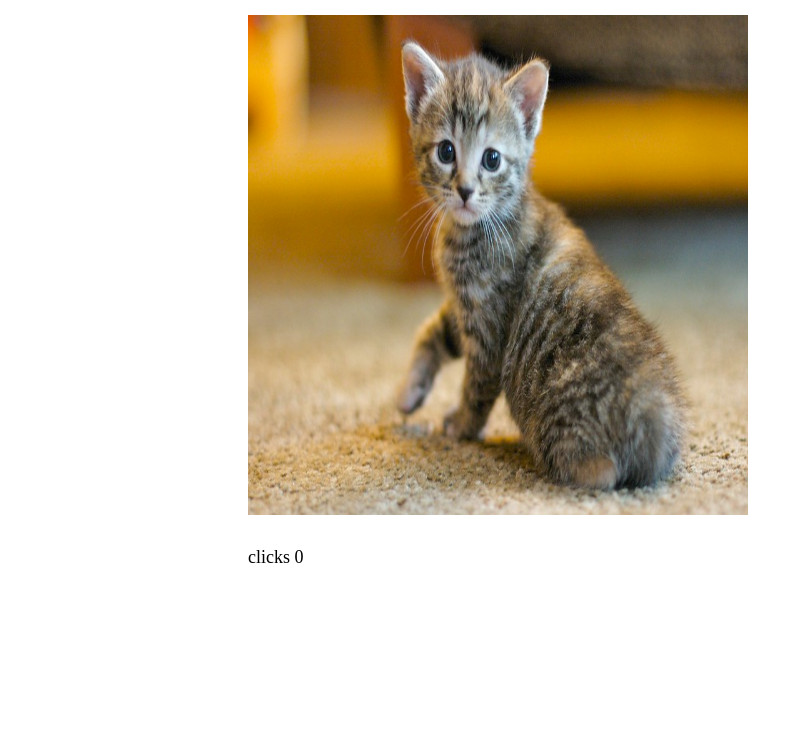
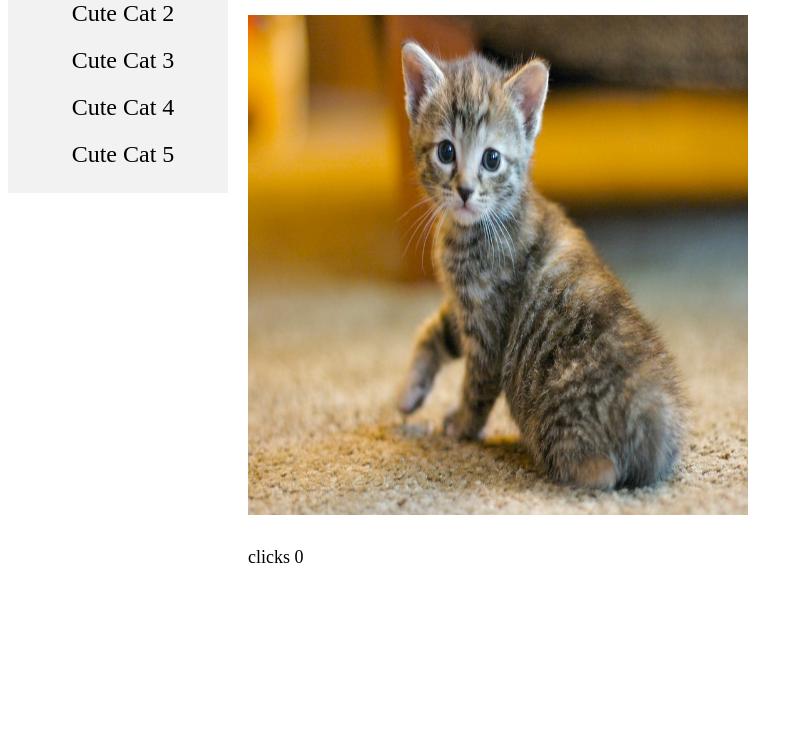
Before and after one commit to dglynn/cat-clicker, a plain HTML site: page index.html in a window 1280 px wide. Shown: the part 70-800 px from the top of the page, without its empty margins (0-803 px from the left). Drawn offline with Linux system fonts and the light colour scheme.

Commit message:
feature: Create a dynamic ul with the cat list

```diff
--- a/index.html
+++ b/index.html
@@ -9,13 +9,7 @@
   </head>
   <body>
     <div class="cat-list">
-      <ul>
-        <!-- <li class="cat-name">Cute Cat 1</li>
-        <li class="cat-name">Cute Cat 2</li>
-        <li class="cat-name">Cute Cat 3</li>
-        <li class="cat-name">Cute Cat 4</li>
-        <li class="cat-name">Cute Cat 5</li> -->
-      </ul>
+      <!-- The dynamic ul with the catList items will be added here -->
     </div>
     <div class="cat-display">
       <h2 class="cat-name-header"></h2>
--- a/index.js
+++ b/index.js
@@ -1,8 +1,4 @@
-// MVC layout
-// controller speaks to the model to get data
-// controller speaks to the view to decide what to show to the client(api/webpage/what you see in the cli output)
-// Write a new cmd line version of the app, which is a new view
-
+// Cat Clicker
 // Model
 // Cat data
 const cats = [
@@ -33,22 +29,24 @@ function updateCatDisplay(cat) {
 // Controller
 // Function to initialize cat list
 function initializeCatList() {
-  //let catListItems = cats //document.querySelectorAll(".cat-name");
   let catList = document.querySelector(".cat-list"); // Get the cat list element
+  // create a dynamic unordered list for the cat list view
   let unorderedList = document.createElement("ul");
-  //<li class="cat-name">Cute Cat 2</li>;
-  // add the class-name and the text contents to the li
-  // after the loop put the ul into the dom need to have an id/class so it know where it goes
   cats.forEach(function (cat, index) {
+    // Create the list items to hold the cat list
     let listElements = document.createElement("li");
+    // Add the list items ts to unordered list
     unorderedList.append(listElements);
-    listElements.append("");
+    // Add the attribute: class to the cat list
+    listElements.setAttribute("class", "cat-name");
+    // Add the cat names to the list
+    listElements.append(cat.name);
     listElements.addEventListener("click", function () {
       updateCatDisplay(cats[index]);
     });
   });
-  // add the ul to the dom
-
+  // Display the unorderedList to the dom/view
+  catList.appendChild(unorderedList);
   updateCatDisplay(cats[0]);
 }
 
```
